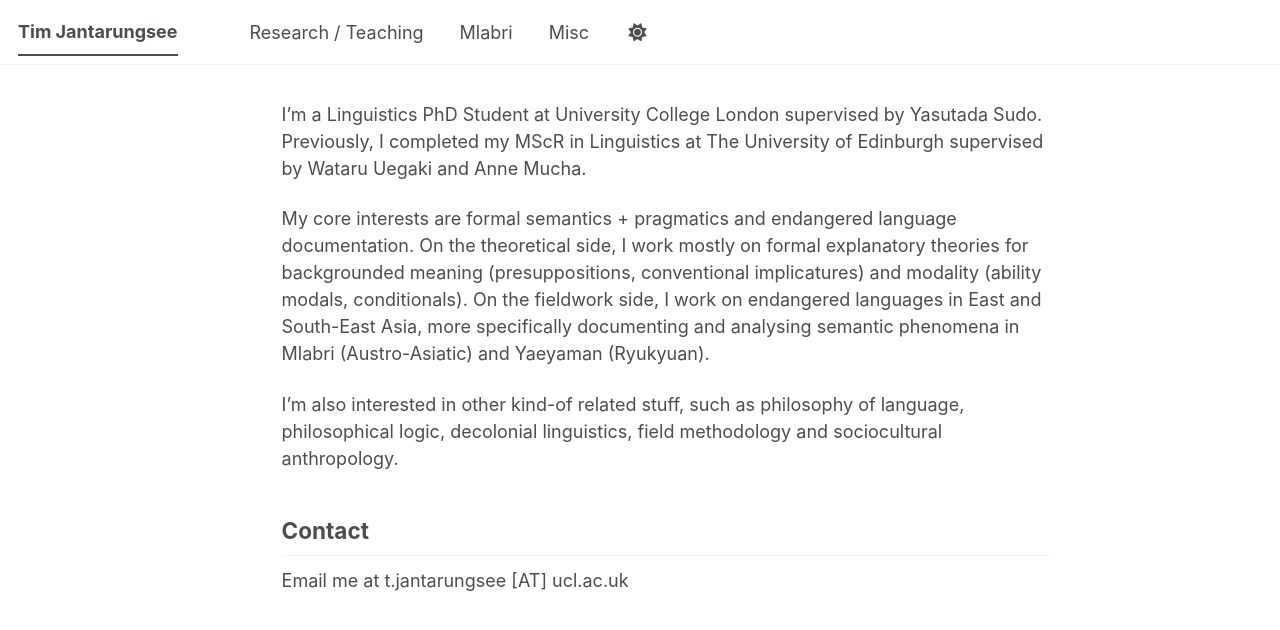
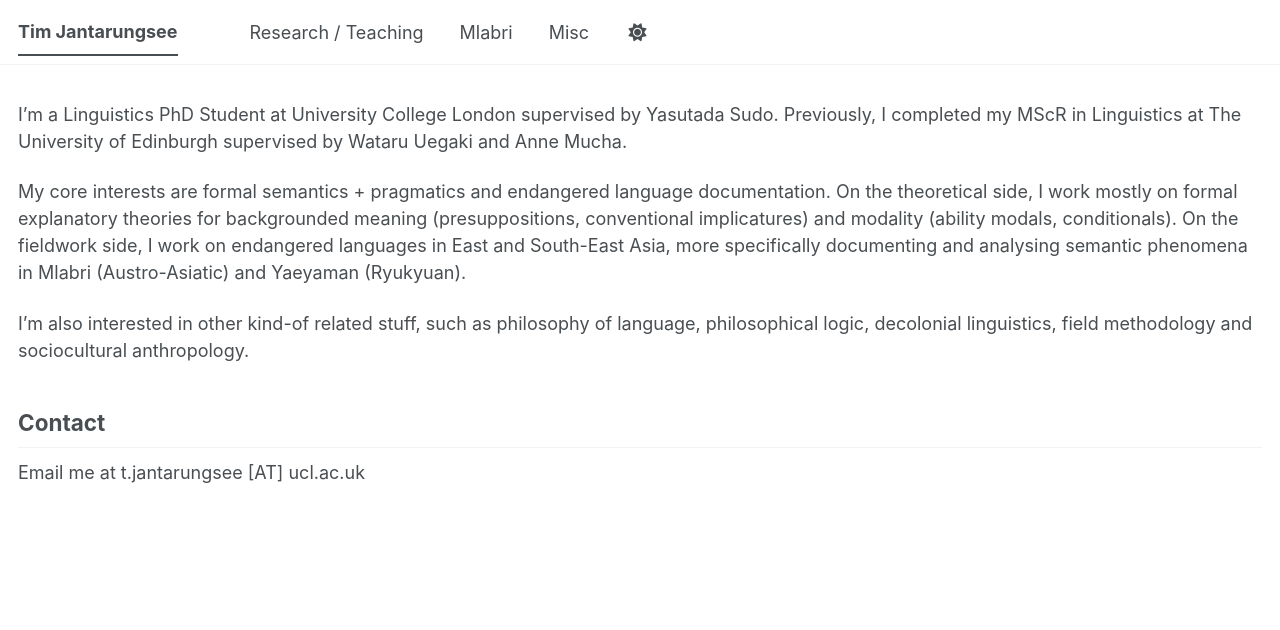
Before and after one commit to timjantarungsee/timjantarungsee.github.io, a Jekyll site: the page built from _pages/about.md, in a window 1280 px wide. Shown: the top 630 px of the page. Built offline with Jekyll 4.4.1, drawn with Linux system fonts in a browser that asks for light colours; a script bundle is joined from its source files by our own code; library files that are not in the unit come from our copies.

Commit message:
Update main.scss

```diff
--- a/assets/css/main.scss
+++ b/assets/css/main.scss
@@ -41,3 +41,11 @@
     "vendor/font-awesome/solid",
     "vendor/font-awesome/brands"
 ;
+
+/* Widen content after removing the sidebar */
+.page {
+  float: none;
+  width: 100%;
+  padding-left: 0;
+  padding-right: 0;
+}
```
